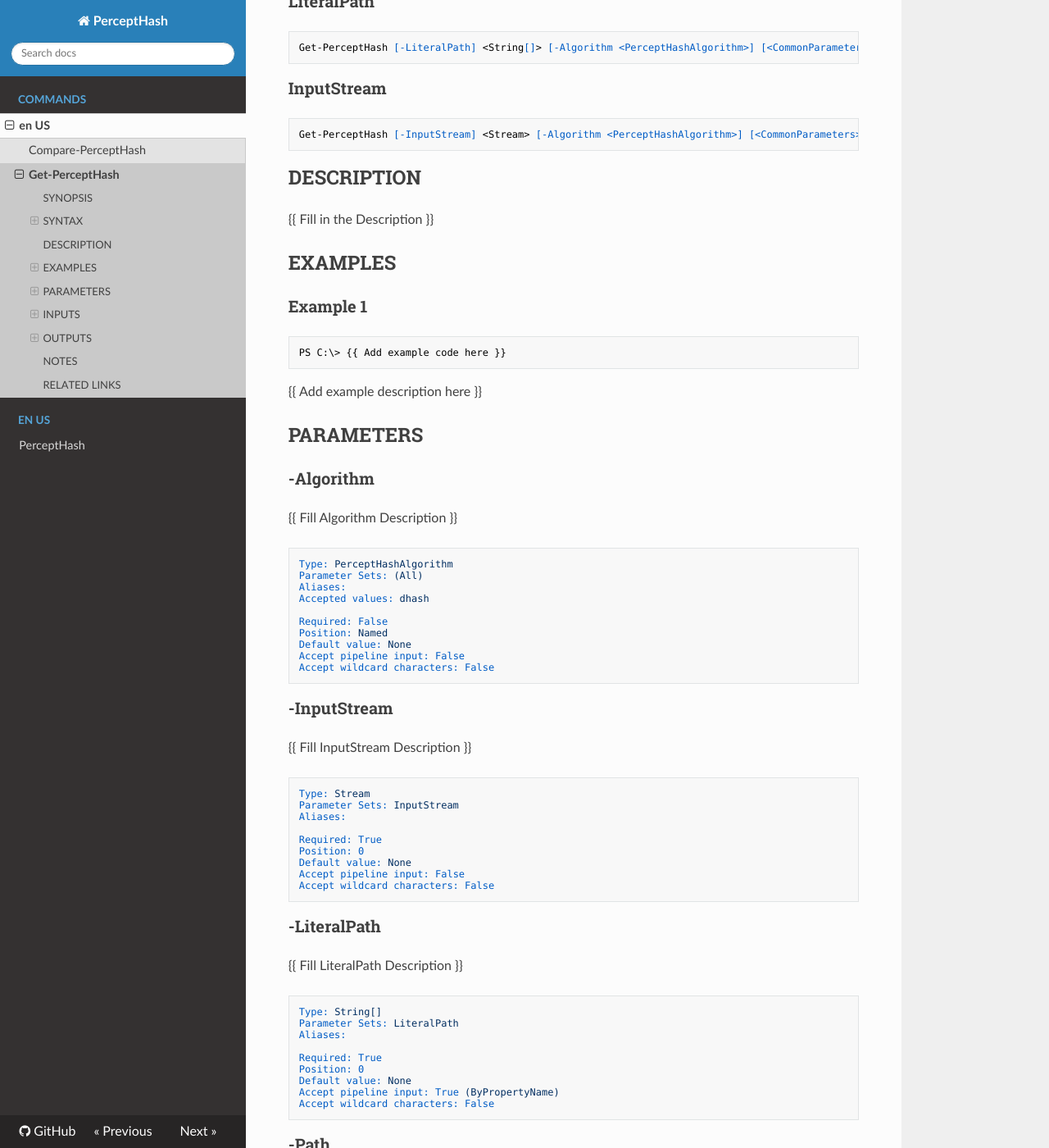
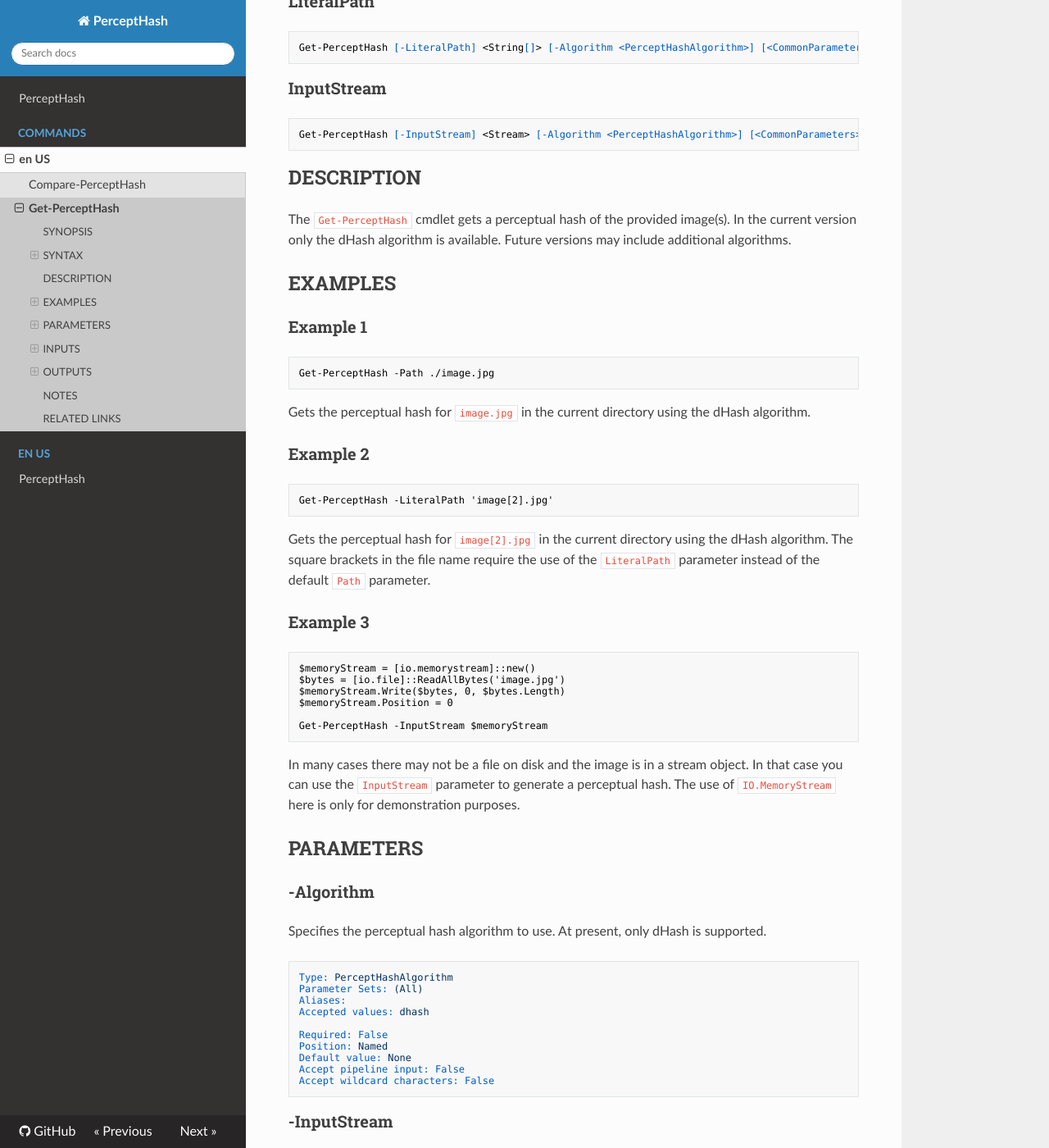
Before and after one commit to joshooaj/PerceptHash, an MkDocs documentation site: the page built from docs/commands/en-US/Get-PerceptHash.md, in a window 1280 px wide and 1400 px high, scrolled down 438 px. Shown: the whole window at 82% size. Built offline with MkDocs 1.6.1, drawn with Linux system fonts in a browser that asks for light colours; nearby versions of some CDN libraries; some of the changed text lies outside the part shown.

````diff
--- a/docs/commands/en-US/Get-PerceptHash.md
+++ b/docs/commands/en-US/Get-PerceptHash.md
@@ -8,7 +8,7 @@
 # Get-PerceptHash
 
 ## SYNOPSIS
-{{ Fill in the Synopsis }}
+Gets a perceptual hash of the provided image(s).
 
 ## SYNTAX
 
@@ -28,21 +28,45 @@
 ```
 
 ## DESCRIPTION
-{{ Fill in the Description }}
+The `Get-PerceptHash` cmdlet gets a perceptual hash of the provided image(s). In the current
+version only the dHash algorithm is available. Future versions may include additional algorithms.
 
 ## EXAMPLES
 
 ### Example 1
 ```powershell
-PS C:\> {{ Add example code here }}
+Get-PerceptHash -Path ./image.jpg
 ```
 
-{{ Add example description here }}
+Gets the perceptual hash for `image.jpg` in the current directory using the dHash algorithm.
+
+### Example 2
+```powershell
+Get-PerceptHash -LiteralPath 'image[2].jpg'
+```
+
+Gets the perceptual hash for `image[2].jpg` in the current directory using the dHash algorithm.
+The square brackets in the file name require the use of the `LiteralPath` parameter instead of the
+default `Path` parameter.
+
+### Example 3
+```powershell
+$memoryStream = [io.memorystream]::new()
+$bytes = [io.file]::ReadAllBytes('image.jpg')
+$memoryStream.Write($bytes, 0, $bytes.Length)
+$memoryStream.Position = 0
+
+Get-PerceptHash -InputStream $memoryStream
+```
+
+In many cases there may not be a file on disk and the image is in a stream object. In that case you
+can use the `InputStream` parameter to generate a perceptual hash. The use of `IO.MemoryStream`
+here is only for demonstration purposes.
 
 ## PARAMETERS
 
 ### -Algorithm
-{{ Fill Algorithm Description }}
+Specifies the perceptual hash algorithm to use. At present, only dHash is supported.
 
 ```yaml
 Type: PerceptHashAlgorithm
@@ -58,7 +82,7 @@
 ```
 
 ### -InputStream
-{{ Fill InputStream Description }}
+Specifies a memory, file, or other stream object representing an image from disk or some other source.
 
 ```yaml
 Type: Stream
@@ -73,7 +97,7 @@
 ```
 
 ### -LiteralPath
-{{ Fill LiteralPath Description }}
+Specifies the exact file path for the image, or images to be hashed.
 
 ```yaml
 Type: String[]
@@ -88,7 +112,7 @@
 ```
 
 ### -Path
-{{ Fill Path Description }}
+Specifies the path to one or more images to be hashed.
 
 ```yaml
 Type: String[]
````
Also changed, not shown: CHANGELOG.md (+1 -1 lines), docs/commands/en-US/Compare-PerceptHash.md (+17 -6 lines), docs/README.md (renamed from README.md), 10 other files.
